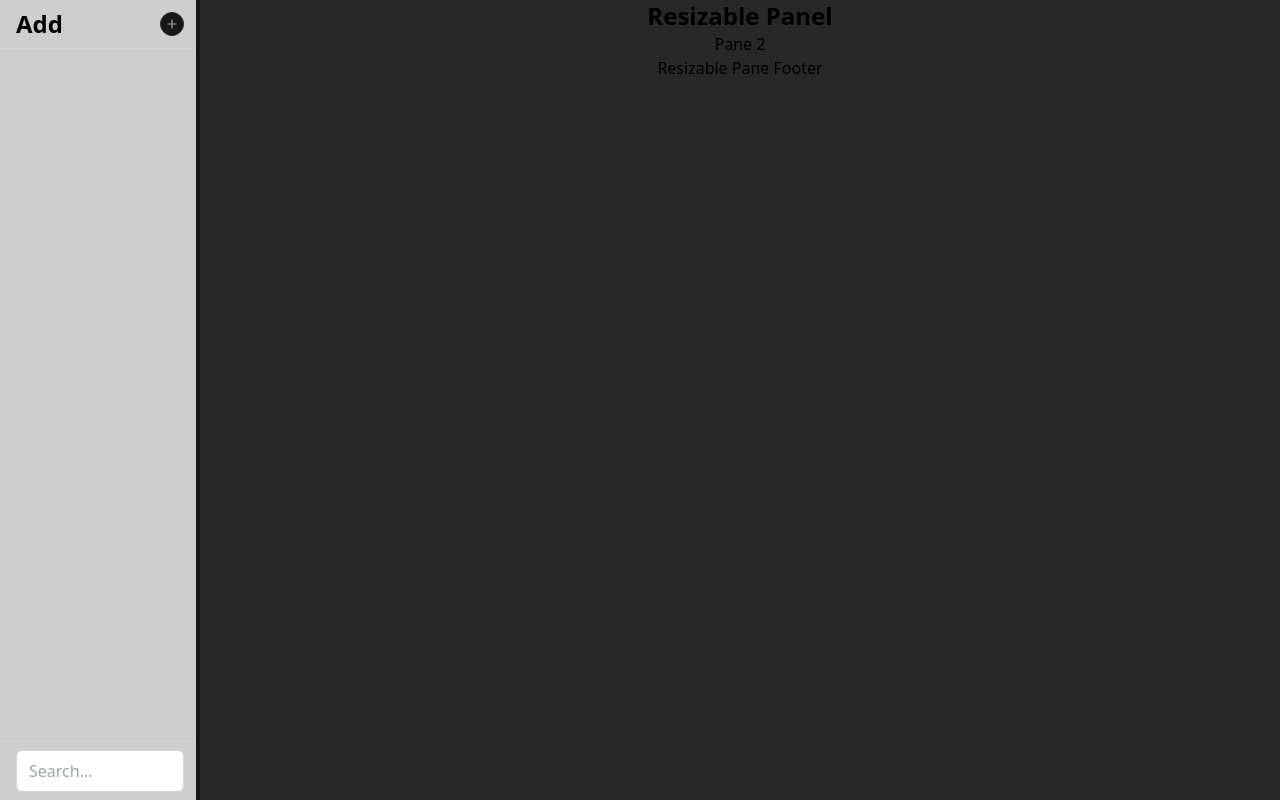
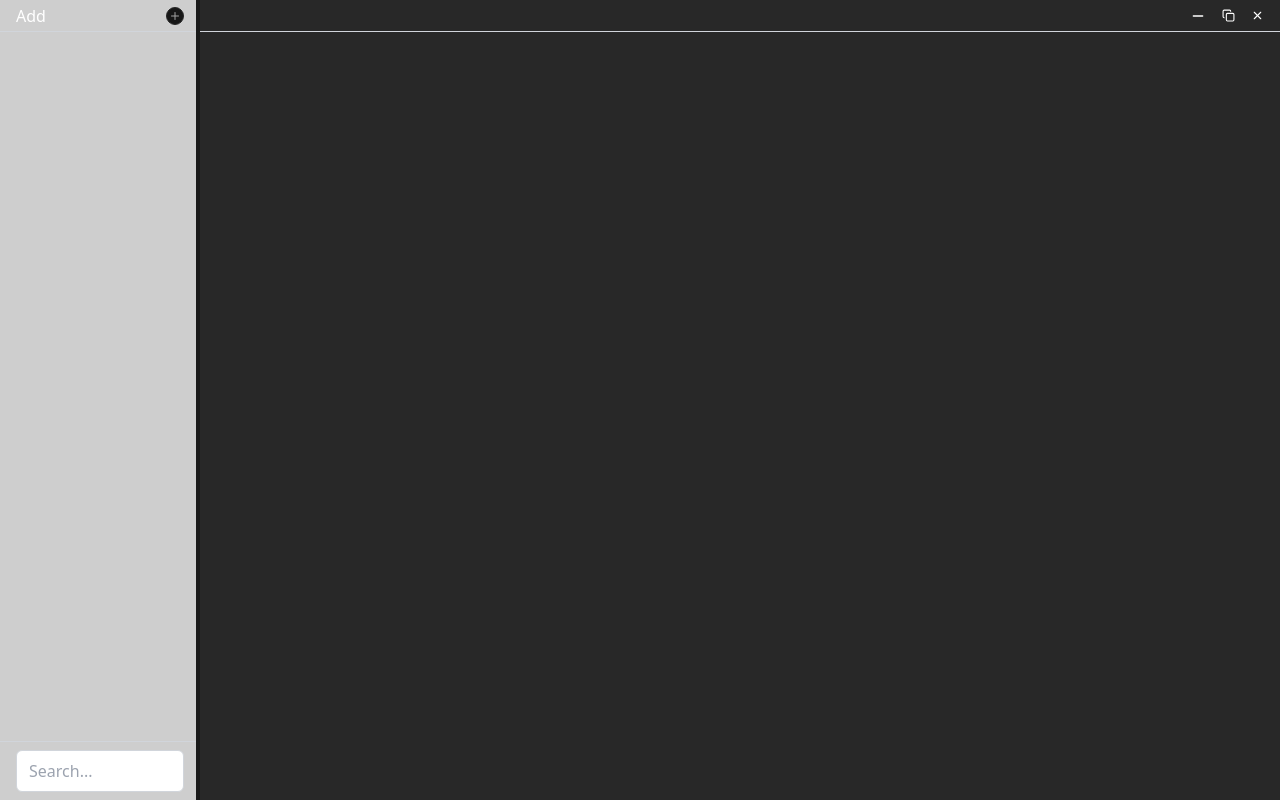
Before and after one commit to ivan-cavero/HTTP-Shovan, a React (Vite) app: page / in a window 1280 px wide. Built offline with nearby package versions, Linux system fonts and the light colour scheme.

Commit message:
Add Window Customization

```diff
--- a/src-tauri/capabilities/default.json
+++ b/src-tauri/capabilities/default.json
@@ -19,6 +19,10 @@
     "store:allow-set",
     "store:allow-save",
     "store:allow-load",
-    "store:allow-values"
+    "store:allow-values",
+    "window:allow-close",
+    "window:allow-toggle-maximize",
+    "window:allow-minimize",
+    "window:allow-start-dragging"
   ]
 }
--- a/src-tauri/tauri.conf.json
+++ b/src-tauri/tauri.conf.json
@@ -13,9 +13,7 @@
       {
         "decorations": false,
         "transparent": true,
-        "title": "http-shovan",
-        "width": 800,
-        "height": 600
+        "title": "http-shovan"
       }
     ],
     "security": {
--- a/src/components/Directory/DirectoryPanel.tsx
+++ b/src/components/Directory/DirectoryPanel.tsx
@@ -3,12 +3,11 @@ import { DropdownMenu } from "../Reusable/DropdownMenu";
 export default function DirectoryPanel() {
     return (
         <div className="flex flex-col h-full">
-            <header className="flex justify-between items-center px-4 py-2 border-b border-gray-300">
-                <h1 className="text-2xl font-bold">Add</h1>
+            <header className="flex justify-between items-center px-4 border-b border-gray-300 h-8" data-tauri-drag-region>
+                <span className="text-1xl text-white">Add</span>
                 <DropdownMenu />
             </header>
-            <main className="flex-grow overflow-auto">
-            </main>
+            <main className="flex-grow overflow-auto"></main>
             <footer className="border-t border-gray-300 px-4 py-2">
                 <input
                 type="text"
--- a/src/components/Reusable/DropdownMenu.tsx
+++ b/src/components/Reusable/DropdownMenu.tsx
@@ -95,11 +95,11 @@ export function DropdownMenu({
     >
       <motion.button
         whileTap={{ scale: 0.97 }}
-        className="bg-neutral-900 border border-neutral-800 flex items-center justify-between p-1 rounded-xl"
+        className="bg-neutral-900 border border-neutral-800 flex items-center justify-between p-0.5 rounded-xl"
         onClick={() => setIsOpen((prevState) => !prevState)}
       >
         <div style={{ transformOrigin: "50% 55%" }}>
-          <Plus size={14} className="text-neutral-400" id="menu-icon" />
+          <Plus size={12} className="text-neutral-400" id="menu-icon" />
         </div>
       </motion.button>
       <ul
--- a/src/pages/main/App.tsx
+++ b/src/pages/main/App.tsx
@@ -1,8 +1,11 @@
 import ResizablePane from "../../components/ResizablePanel/ResizablePane";
 import DirectoryPanel from "../../components/Directory/DirectoryPanel";
+import { Minus, Copy, X } from 'lucide-react';
+import { Window } from '@tauri-apps/api/window';
 
 export default function App() {
   const isVertical = false
+  const appWindow = new Window('main');
 
   return (
     <div
@@ -25,17 +28,21 @@ export default function App() {
         isVertical={isVertical}
         bgColor={"bg-[#282828]"}
       >
-        <header>
-          <h1 className="text-2xl font-bold text-center">Resizable Panel</h1>
-        </header>
-        <main>
-          <div className="flex items-center justify-center h-full">
-            Pane 2
-          </div>
-        </main>
-        <footer>
-          <p className="text-center">Resizable Pane Footer</p>
-        </footer>
+        <div className="flex flex-col h-full">
+          <header className="flex justify-end items-center px-2 border-b border-gray-300 h-8" data-tauri-drag-region>
+            <button onClick={() => appWindow.minimize()}>
+              <Minus size={16} color="white" className="mx-2" />
+            </button>
+            <button onClick={() => appWindow.toggleMaximize()}>
+              <Copy size={13} color="white" className="mx-2" />
+            </button>
+            <button onClick={() => appWindow.close()}>
+              <X size={13} color="white" className="mx-2" />
+            </button>
+          </header>
+          <main className="flex-grow overflow-auto">
+          </main>
+        </div>
       </ResizablePane>
     </div>
   );
```
